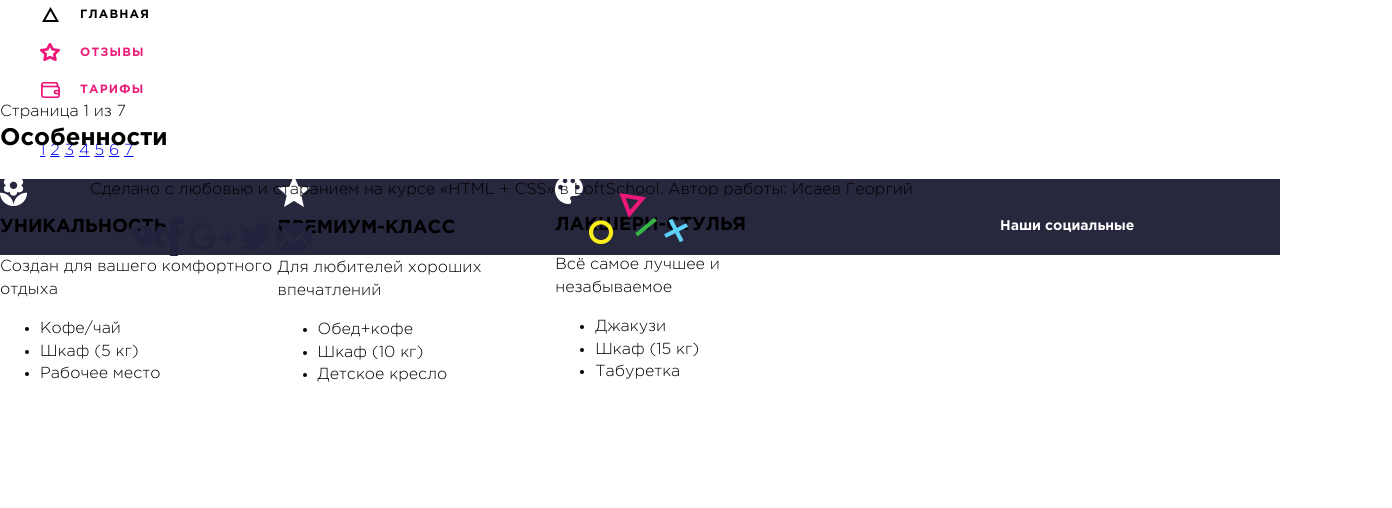
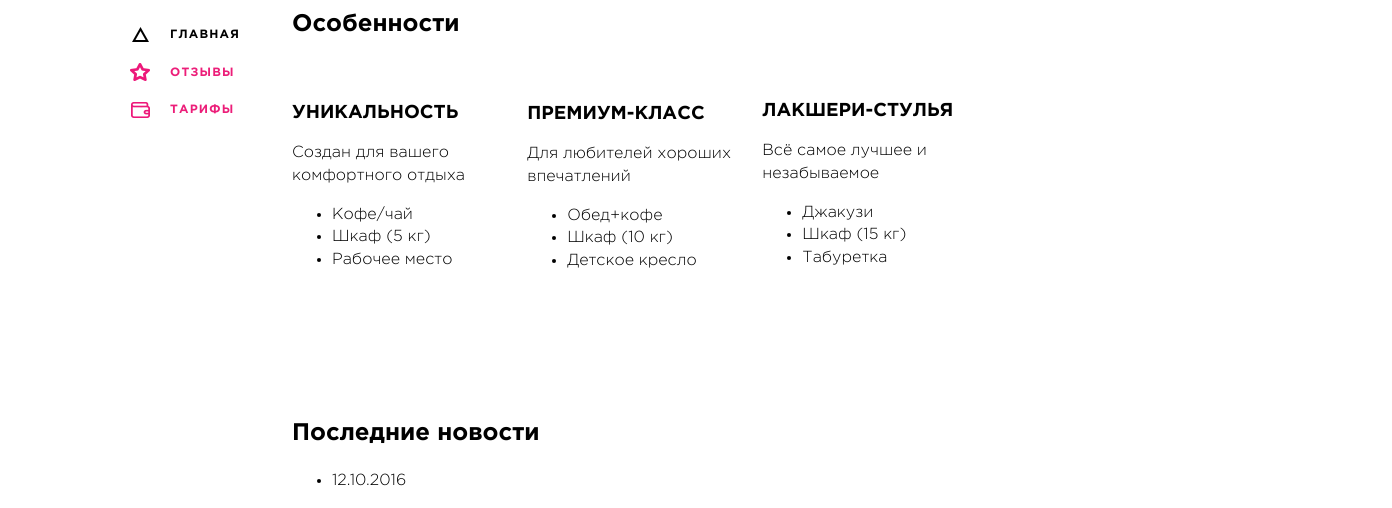
Before and after one commit to George499/newproject, a plain HTML site: page index.html in a window 1280 px wide. Shown: the part 456-964 px from the top of the page, 1392 px wide, since content can reach past the window. Drawn offline with Linux system fonts and the light colour scheme.

Commit message:
made some changes

```diff
--- a/index.css
+++ b/index.css
@@ -27,8 +27,8 @@ font: 16px/1.42 "Gotham Pro", Arial, Helvetica, sans-serif;
 margin: 0;
 -webkit-font-smoothing: antialiased;
 }
-wrapper {
-height: autoж
+.wrapper {
+height: auto;
 height: 100%;
 }
 .header {
@@ -46,7 +46,10 @@ margin: 0 auto;
 position: relative;
 }
 .coworking {
-position: absolute;
+  width: 898px;
+  position: relative;
+  margin: 0px auto;
+  padding-left: 202px;
 }
 
 .logo {
@@ -79,34 +82,37 @@ color: #ec1e79;
 font-size: 14px;
 }
 .coworking_ph_pic {
-  display: block;
-  max-width: 100%;
+display: block;
+max-width: 100%;
 }
 .maincontent {
-  display: inline-block;
-  width: 1100px;
-  margin: 0 auto;
-  position: relative;
+width: 1100px;
+position: relative;
+margin: 0px auto;
+height: 1432px;
 }
 .sidebar {
-display: inline-block;
-top: 0;
-left: 0px;
+position: absolute;
 height: 114px;
 width: 160px;
 }
 .features {
-display: inline-block;
-top: 501px;
+top: 43px;
 left: 194px;
-height: 723px;
-width: 880px;
+width: 900px;
+height: 300px;;
+}
+.features_list_container {
+position: absolute;
+left: 202px;
+height: 389px;
+width: 743px;
 }
 .News {
-top: 981px;
-left: 194px;
-height: 723px;
-width: 880px;
+width: 1100px;
+position: absolute;
+margin: 0px auto;
+top: 89px;
 }
 .feature_item {
 display: inline-block;
@@ -217,6 +223,18 @@ text-decoration: none;
 .menu__text--active{
   color: #000000;
 }
+.pagination {
+  display: inline-block;
+position: absolute;
+top: 1337px;
+left: 50%;
+width: 336px;
+}
+.pagination__display {
+  display: inline-block;
+margin-right: 0;
+width: 129px;
+}
 .pagination__pages-item {
 display: inline-block;
 }
--- a/index.html
+++ b/index.html
@@ -48,8 +48,7 @@
                 <div class="coworking">
                   <div class="features">
                              <h2 class="section_title">Особенности</h2>
-                             <div class="features">
-
+                             <div class="features_list_container">
                                  <div class="feature_item">
                                      <img src="/images/flower.png" alt="flower">
                                      <h3 class="features_title">Уникальность</h3>
```
